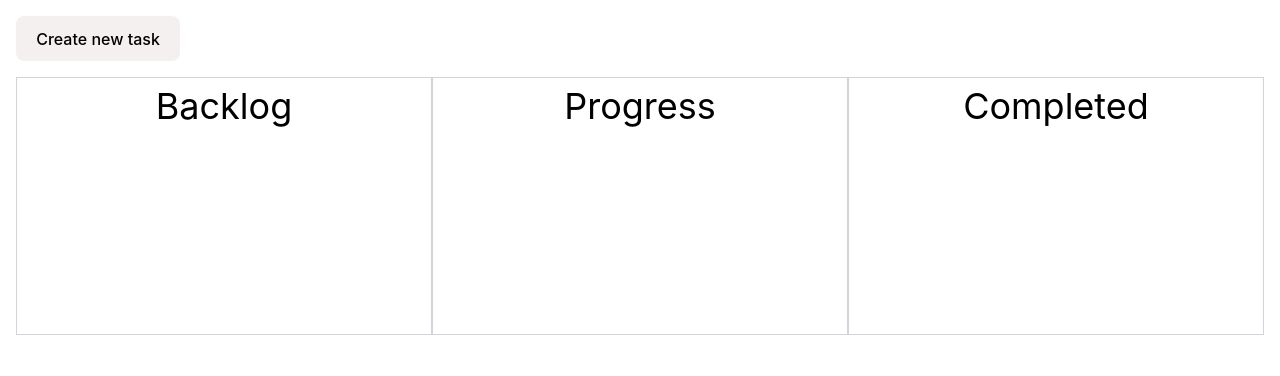
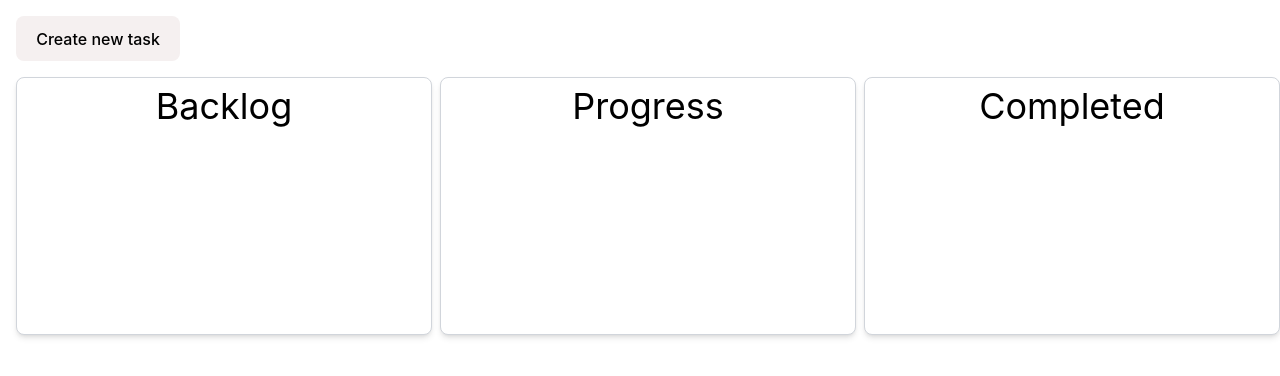
Before and after one commit to dimakolbasin/kanban-app, a Vue app: page / in a window 1280 px wide. Shown: the top 376 px of the page. Built offline with nearby package versions, Linux system fonts and the light colour scheme.

Commit message:
fix styles

```diff
--- a/src/components/ColumnTasks.vue
+++ b/src/components/ColumnTasks.vue
@@ -104,11 +104,11 @@ const onDragEnd = (event: DragEvent) => {
 </script>
 
 <template>
-  <div class="flex justify-between w-full">
+  <div class="flex justify-between w-full gap-x-2">
     <div
       v-for="(tasks, columnName) in tasksColumn"
       :key="columnName"
-      class="p-2 border border-gray-300 grow shrink-0 w-full md:w-1/3"
+      class="p-2 border border-gray-300 grow shrink-0 w-full md:w-1/3 rounded-lg shadow-md bg-white"
       @dragover.prevent
       @dragenter.prevent
       @drop="onDrop($event, columnName)"
```
